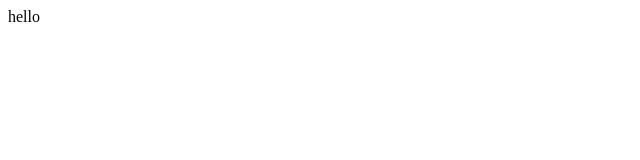
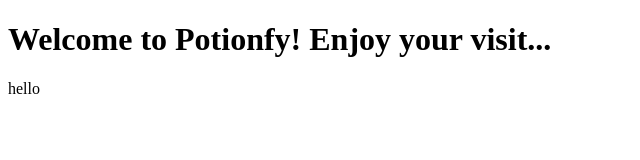
Before and after one commit to gitperson0/potionfy, a plain HTML site: page index.html in a window 1280 px wide. Shown: the whole page, without its empty margins (0-640 px from the left). Drawn offline with Linux system fonts and the light colour scheme.

Commit message:
Add landing message. #1

```diff
--- a/index.html
+++ b/index.html
@@ -7,6 +7,7 @@
     <title>Welcome to Potionfy</title>
 </head>
 <body>
+<h1>Welcome to Potionfy! Enjoy your visit...</h1>
     hello
 </body>
 </html>
```
